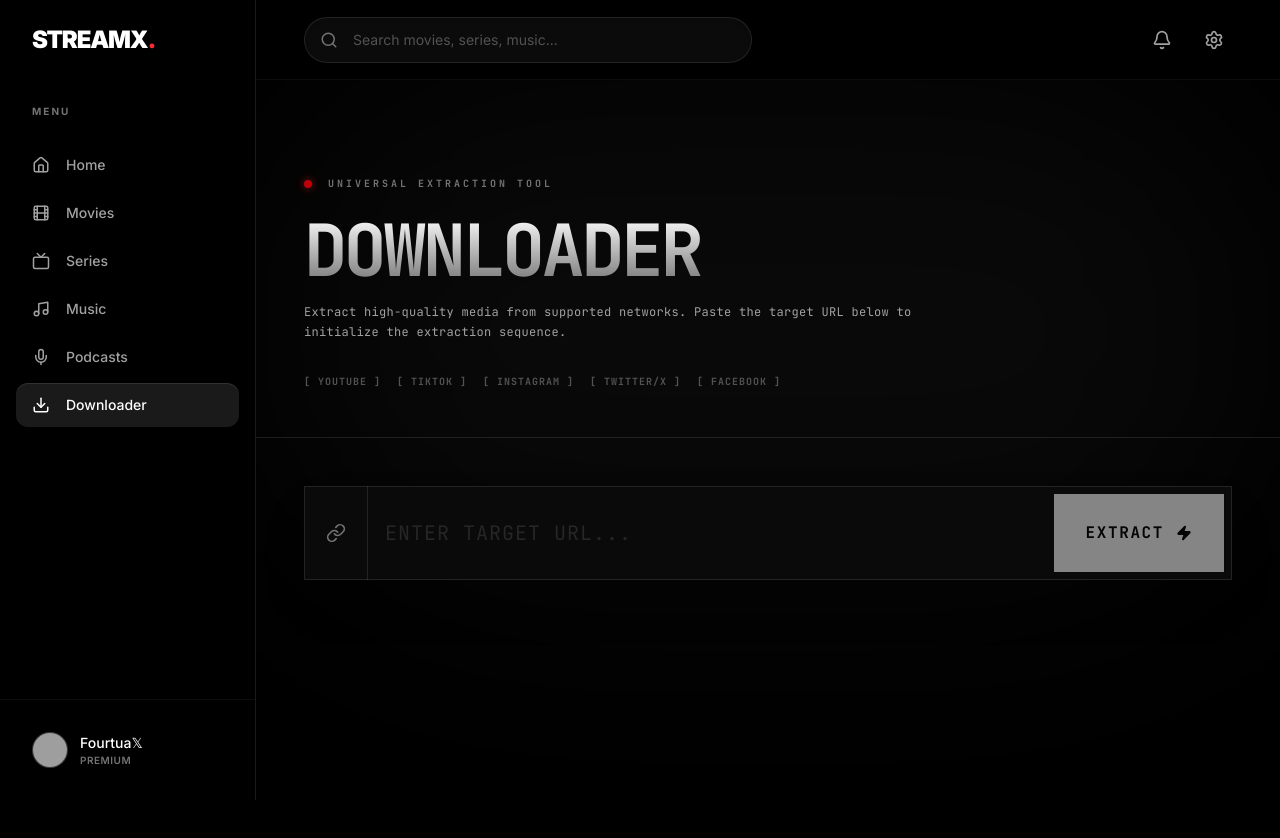
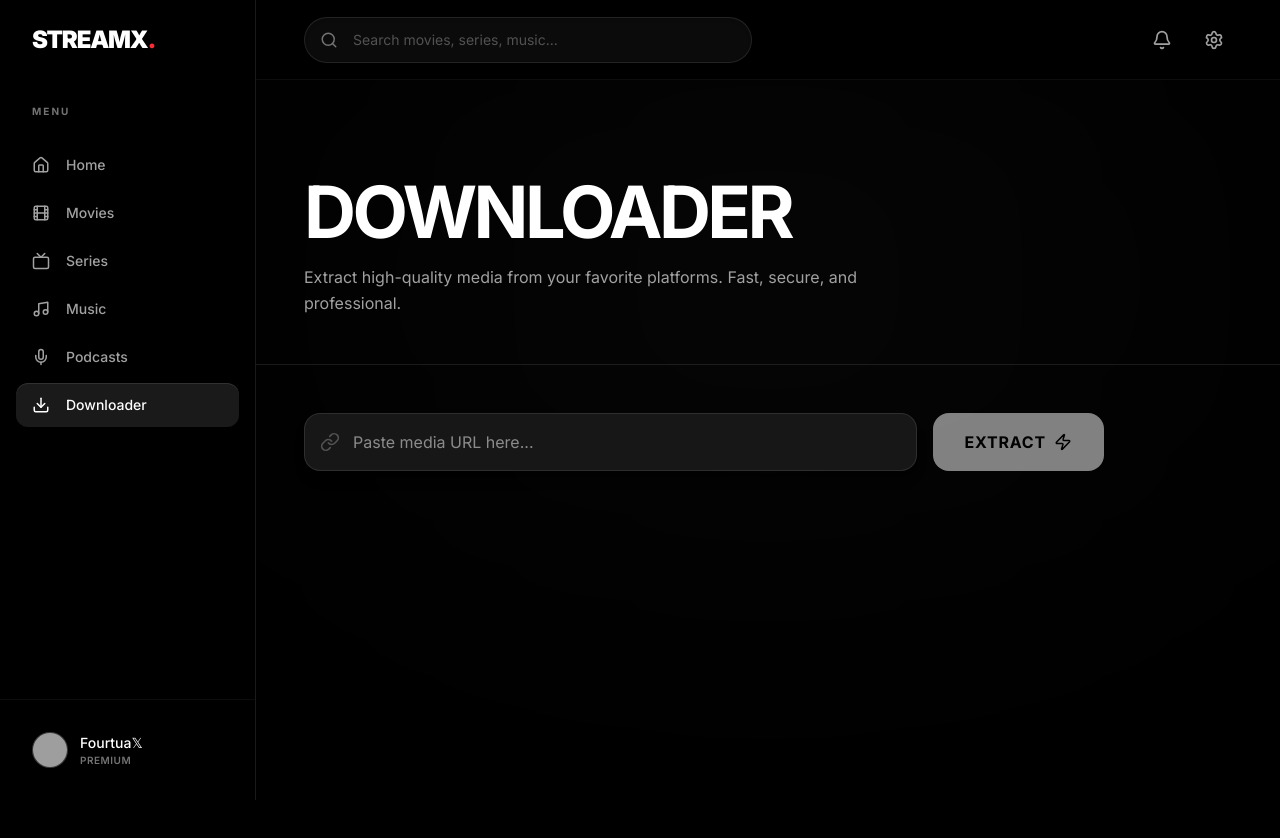
Before and after one commit to Fortunehack45/StreamX, a React (Vite) app: page /downloader in a window 1280 px wide. Shown: the top 838 px of the page. Built offline with nearby package versions, Linux system fonts and the light colour scheme; grey boxes are pictures that could not be loaded; a web font is replaced by a local one.

Commit message:
feat: Refine page transitions and downloader UI
Optimized page transition animations to be faster and less visually jarring. Adjusted downloader page styling for a cleaner look and improved user feedback during the download process.

```diff
--- a/src/components/Layout.tsx
+++ b/src/components/Layout.tsx
@@ -16,10 +16,10 @@ export function Layout() {
           <AnimatePresence mode="wait">
             <motion.div
               key={location.pathname}
-              initial={{ opacity: 0, filter: "blur(10px)" }}
-              animate={{ opacity: 1, filter: "blur(0px)" }}
-              exit={{ opacity: 0, filter: "blur(10px)" }}
-              transition={{ duration: 0.4, ease: "easeInOut" }}
+              initial={{ opacity: 0 }}
+              animate={{ opacity: 1 }}
+              exit={{ opacity: 0 }}
+              transition={{ duration: 0.2, ease: "linear" }}
               className="w-full h-full"
             >
               <Outlet />
--- a/src/pages/Downloader.tsx
+++ b/src/pages/Downloader.tsx
@@ -1,6 +1,6 @@
 import { useState, type FormEvent } from "react";
-import { motion } from "motion/react";
-import { Download, Link as LinkIcon, AlertCircle, CheckCircle2, ChevronRight, FileVideo, Music, Zap } from "lucide-react";
+import { motion, AnimatePresence } from "motion/react";
+import { Download, Link as LinkIcon, AlertCircle, CheckCircle2, FileVideo, Music, Zap, Loader2 } from "lucide-react";
 
 export function Downloader() {
   const [url, setUrl] = useState("");
@@ -13,114 +13,91 @@ export function Downloader() {
     setStatus("loading");
     // Simulate API call
     setTimeout(() => {
+      // Simple validation simulation
+      if (url.includes("http")) {
         setStatus("success");
-    }, 2000);
+      } else {
+        setStatus("error");
+      }
+    }, 1500);
   };
 
   return (
-    <div className="min-h-screen bg-black text-white font-mono selection:bg-white selection:text-black relative overflow-hidden">
+    <div className="min-h-screen bg-black text-white font-sans selection:bg-white selection:text-black relative overflow-hidden">
       {/* Subtle Background Glow */}
-      <div className="absolute top-0 left-1/2 -translate-x-1/2 w-[1000px] h-[500px] bg-neutral-900/40 blur-[120px] rounded-full pointer-events-none" />
+      <div className="absolute top-0 left-1/2 -translate-x-1/2 w-[800px] h-[400px] bg-neutral-900/30 blur-[150px] rounded-full pointer-events-none" />
 
-      {/* Brutalist Header */}
-      <div className="border-b border-white/10 pt-20 md:pt-24 pb-8 md:pb-12 px-4 md:px-12 relative z-10">
-        <div className="flex items-center gap-3 md:gap-4 mb-4 md:mb-6">
-          <div className="w-1.5 h-1.5 md:w-2 md:h-2 bg-red-600 rounded-full animate-pulse shadow-[0_0_10px_rgba(220,38,38,0.8)]" />
-          <span className="text-[9px] md:text-[10px] tracking-[0.2em] md:tracking-[0.3em] uppercase text-neutral-500 font-bold">Universal Extraction Tool</span>
-        </div>
-        <h1 className="text-4xl sm:text-5xl md:text-7xl font-black tracking-tighter mb-3 md:mb-4 uppercase text-transparent bg-clip-text bg-gradient-to-b from-white to-neutral-500">
+      {/* Header */}
+      <div className="border-b border-white/10 pt-24 pb-12 px-6 md:px-12 relative z-10">
+        <h1 className="text-5xl md:text-7xl font-bold tracking-tighter mb-4 uppercase">
           Downloader
         </h1>
-        <p className="text-neutral-400 max-w-2xl text-[10px] md:text-xs md:text-sm leading-relaxed tracking-wide">
-          Extract high-quality media from supported networks. Paste the target URL below to initialize the extraction sequence.
+        <p className="text-neutral-400 max-w-xl text-sm md:text-base leading-relaxed">
+          Extract high-quality media from your favorite platforms. Fast, secure, and professional.
         </p>
-
-        <div className="flex flex-wrap gap-2 md:gap-4 mt-6 md:mt-8 text-[9px] md:text-[10px] text-neutral-600 uppercase tracking-widest font-bold">
-          <span className="hover:text-white transition-colors cursor-default">[ YouTube ]</span>
-          <span className="hover:text-white transition-colors cursor-default">[ TikTok ]</span>
-          <span className="hover:text-white transition-colors cursor-default">[ Instagram ]</span>
-          <span className="hover:text-white transition-colors cursor-default">[ Twitter/X ]</span>
-          <span className="hover:text-white transition-colors cursor-default">[ Facebook ]</span>
-        </div>
       </div>
 
-      <div className="px-4 md:px-12 py-8 md:py-12 max-w-5xl relative z-10">
+      <div className="px-6 md:px-12 py-12 max-w-4xl relative z-10">
 
         {/* Input Section */}
-        <form onSubmit={handleDownload} className="relative mb-12 md:mb-16 group flex flex-col md:block">
-          <div className="absolute left-0 top-0 bottom-0 w-12 md:w-16 hidden md:flex items-center justify-center border-r border-white/10 text-neutral-500 group-focus-within:text-white transition-colors z-10">
-            <LinkIcon size={20} />
-          </div>
+        <form onSubmit={handleDownload} className="relative group flex flex-col md:flex-row gap-4">
+          <div className="relative flex-1">
+            <LinkIcon className="absolute left-4 top-1/2 -translate-y-1/2 text-neutral-600" size={20} />
             <input
               type="url"
               value={url}
               onChange={(e) => setUrl(e.target.value)}
-            placeholder="ENTER TARGET URL..."
-            className="w-full bg-neutral-950 border border-white/10 text-white px-4 md:px-20 py-5 md:py-8 text-sm md:text-lg md:text-xl focus:outline-none focus:border-white/40 focus:bg-neutral-900 transition-all placeholder:text-neutral-800 uppercase tracking-wider shadow-2xl mb-3 md:mb-0"
+              placeholder="Paste media URL here..."
+              className="w-full bg-neutral-900 border border-white/10 rounded-2xl py-4 pl-12 pr-4 text-white focus:outline-none focus:border-white/30 focus:bg-neutral-800 transition-all shadow-lg"
               required
             />
+          </div>
           <button
             type="submit"
             disabled={status === "loading" || !url}
-            className="md:absolute md:right-2 md:top-2 md:bottom-2 w-full md:w-auto py-4 md:py-0 px-8 bg-white text-black font-black uppercase tracking-widest hover:bg-neutral-200 transition-all disabled:opacity-50 disabled:cursor-not-allowed flex items-center justify-center gap-3 hover:scale-[0.98] active:scale-95 text-xs md:text-base"
+            className="px-8 py-4 bg-white text-black rounded-2xl font-bold uppercase tracking-wider hover:bg-neutral-200 transition-all disabled:opacity-50 disabled:cursor-not-allowed flex items-center justify-center gap-2"
           >
             {status === "loading" ? (
               <>
-                <div className="w-4 h-4 border-2 border-black border-t-transparent rounded-full animate-spin" />
+                <Loader2 size={20} className="animate-spin" />
                 Processing
               </>
             ) : (
               <>
-                Extract <Zap size={16} className="fill-black" />
+                Extract <Zap size={18} />
               </>
             )}
           </button>
         </form>
 
         {/* Result Section */}
+        <AnimatePresence mode="wait">
           {status === "success" && (
             <motion.div
-            initial={{ opacity: 0, y: 20 }}
+              initial={{ opacity: 0, y: 10 }}
               animate={{ opacity: 1, y: 0 }}
-            className="border border-white/10 bg-neutral-950 p-8 relative overflow-hidden shadow-2xl"
+              exit={{ opacity: 0, y: -10 }}
+              className="mt-12 border border-white/10 bg-neutral-900/50 rounded-3xl p-8 shadow-2xl"
             >
-            {/* Decorative Grid */}
-            <div className="absolute inset-0 bg-[linear-gradient(to_right,#ffffff03_1px,transparent_1px),linear-gradient(to_bottom,#ffffff03_1px,transparent_1px)] bg-[size:2rem_2rem] pointer-events-none" />
-
-            <div className="relative z-10 flex flex-col md:flex-row gap-8">
-              <div className="w-full md:w-64 aspect-video md:aspect-square bg-black border border-white/10 relative flex items-center justify-center overflow-hidden group">
-                <img src="https://picsum.photos/seed/download/400/400" alt="Thumbnail" className="w-full h-full object-cover opacity-40 grayscale group-hover:grayscale-0 group-hover:opacity-80 transition-all duration-700" referrerPolicy="no-referrer" />
-                <div className="absolute inset-0 flex items-center justify-center">
-                  <div className="w-16 h-16 rounded-full bg-black/50 backdrop-blur-md border border-white/20 flex items-center justify-center">
-                    <CheckCircle2 size={32} className="text-white" />
-                  </div>
-                </div>
+              <div className="flex flex-col md:flex-row gap-8">
+                <div className="w-full md:w-48 aspect-video md:aspect-square bg-neutral-800 rounded-2xl flex items-center justify-center overflow-hidden">
+                  <CheckCircle2 size={48} className="text-white/20" />
                 </div>
 
                 <div className="flex-1 flex flex-col justify-between">
                   <div>
-                  <div className="flex items-center gap-2 md:gap-3 mb-3 md:mb-4">
-                    <span className="px-2 py-1 bg-white text-black text-[9px] md:text-[10px] font-black uppercase tracking-widest">Media Found</span>
-                    <span className="text-[9px] md:text-[10px] text-neutral-500 tracking-widest">ID: 8F92A-X</span>
-                  </div>
-                  <h3 className="text-lg md:text-xl lg:text-2xl font-bold text-white mb-2 truncate tracking-tight">Extracted_Media_File_Final.mp4</h3>
-                  <p className="text-neutral-500 text-[10px] md:text-xs mb-6 md:mb-8 tracking-widest uppercase">Source: YouTube • Duration: 12:04 • 1080p HD</p>
+                    <h3 className="text-xl font-bold mb-2">Extracted_Media_File.mp4</h3>
+                    <p className="text-neutral-400 text-sm mb-6">YouTube • 1080p HD</p>
                   </div>
 
-                <div className="grid grid-cols-1 sm:grid-cols-2 gap-3 md:gap-4">
-                  <button className="flex items-center justify-between p-3 md:p-4 border border-white/10 hover:border-white hover:bg-white hover:text-black transition-all group bg-neutral-900">
-                    <div className="flex items-center gap-2 md:gap-3">
-                      <FileVideo size={16} className="md:w-[18px] md:h-[18px]" />
-                      <span className="font-bold uppercase tracking-widest text-[10px] md:text-xs">Video (MP4)</span>
-                    </div>
-                    <span className="text-[9px] md:text-[10px] text-neutral-500 group-hover:text-black tracking-widest">142 MB</span>
+                  <div className="flex gap-4">
+                    <button className="flex-1 flex items-center justify-center gap-2 py-3 border border-white/10 rounded-xl hover:bg-white hover:text-black transition-all">
+                      <FileVideo size={18} />
+                      Video
                     </button>
-                  <button className="flex items-center justify-between p-3 md:p-4 border border-white/10 hover:border-white hover:bg-white hover:text-black transition-all group bg-neutral-900">
-                    <div className="flex items-center gap-2 md:gap-3">
-                      <Music size={16} className="md:w-[18px] md:h-[18px]" />
-                      <span className="font-bold uppercase tracking-widest text-[10px] md:text-xs">Audio (MP3)</span>
-                    </div>
-                    <span className="text-[9px] md:text-[10px] text-neutral-500 group-hover:text-black tracking-widest">12 MB</span>
+                    <button className="flex-1 flex items-center justify-center gap-2 py-3 border border-white/10 rounded-xl hover:bg-white hover:text-black transition-all">
+                      <Music size={18} />
+                      Audio
                     </button>
                   </div>
                 </div>
@@ -130,18 +107,19 @@ export function Downloader() {
 
           {status === "error" && (
             <motion.div
-            initial={{ opacity: 0 }}
-            animate={{ opacity: 1 }}
-            className="p-6 border border-red-500/30 bg-red-950/30 flex items-start gap-4 text-red-500"
+              initial={{ opacity: 0, y: 10 }}
+              animate={{ opacity: 1, y: 0 }}
+              exit={{ opacity: 0, y: -10 }}
+              className="mt-12 p-6 border border-red-500/30 bg-red-950/20 rounded-2xl flex items-start gap-4 text-red-500"
             >
-            <AlertCircle size={24} className="shrink-0 mt-0.5" />
+              <AlertCircle size={24} className="shrink-0" />
               <div>
-              <h3 className="font-bold uppercase tracking-widest mb-1 text-sm">Extraction Failed</h3>
-              <p className="text-xs opacity-80 tracking-wide">The provided URL is invalid or the content is protected. Please verify the link and try again.</p>
+                <h3 className="font-bold mb-1">Extraction Failed</h3>
+                <p className="text-sm opacity-80">The provided URL is invalid. Please check the link and try again.</p>
               </div>
             </motion.div>
           )}
-
+        </AnimatePresence>
       </div>
     </div>
   );
```
Lines whose indentation alone changed are shown as unchanged.
